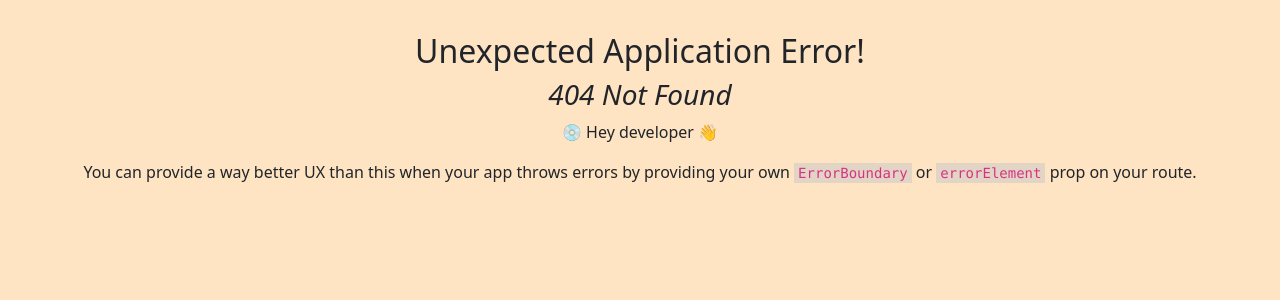
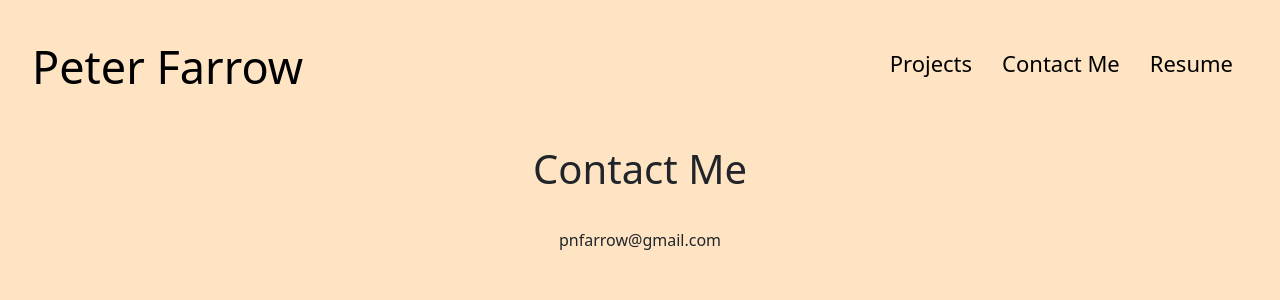
Before and after one commit to peter5farrow/portfolio, a React (Vite) app: page /contact-me in a window 1280 px wide. Before the commit this address had no page. Shown: the top 300 px of the page. Built offline with nearby package versions, Linux system fonts and the light colour scheme.

Commit message:
revisiting this one

```diff
--- a/src/App.css
+++ b/src/App.css
@@ -14,52 +14,6 @@ html {
   margin-bottom: 35px;
 }
 
-/* #navBar {
-  display: flex;
-  justify-content: space-between;
-  align-items: center;
-  margin: 0 5vw 5vh 5vw;
-}
-
-.nav-button {
-  font-size: 1.5rem;
-}
-
-@media (max-width: 1150px) {
-  .nav-button {
-    font-size: 1.25rem;
-  }
-}
-
-@media (max-width: 1000px) {
-  .nav-button {
-    font-size: 1rem;
-  }
-}
-
-@media (max-width: 900px) {
-}
-
-#homeButton {
-  display: flex;
-  justify-content: start;
-  align-items: center;
-  width: 55vw;
-  font-size: 2.5rem;
-}
-
-@media (max-width: 1150px) {
-  #homeButton {
-    font-size: 2rem;
-  }
-}
-
-@media (max-width: 1000px) {
-  #homeButton {
-    font-size: 1.5rem;
-  }
-} */
-
 /* Navbar Styling */
 .navbar {
   padding: 15px 20px;
@@ -72,6 +26,7 @@ html {
   width: 100%;
   justify-content: space-between;
   align-items: center;
+  margin-bottom: 20px;
 }
 
 .logo {
--- a/src/components/NavBar.jsx
+++ b/src/components/NavBar.jsx
@@ -1,34 +1,4 @@
-// import React, { useState } from "react";
-// import NavButton from "./NavButton";
-
-// export default function NavBar() {
-//   const [isOpen, setIsOpen] = useState(false);
-
-//   const toggleMenu = () => {
-//     setIsOpen(!isOpen);
-//   };
-
-//   return (
-//     <div id="navBar">
-//       {/* Hamburger icon */}
-//       <div className="menu-icon" onClick={toggleMenu}>
-//         <div className={`bar ${isOpen ? "open" : ""}`} />
-//         <div className={`bar ${isOpen ? "open" : ""}`} />
-//         <div className={`bar ${isOpen ? "open" : ""}`} />
-//       </div>
-
-//       {/* Nav links */}
-//       <div className={`nav-links ${isOpen ? "active" : ""}`}>
-//         <NavButton page="home" />
-//         <NavButton page="projects" />
-//         <NavButton page="about-me" />
-//         <NavButton page="resume" />
-//       </div>
-//     </div>
-//   );
-// }
-
-import React, { useState } from "react";
+import { useState } from "react";
 import NavButton from "./NavButton";
 
 const Navbar = () => {
@@ -59,7 +29,7 @@ const Navbar = () => {
             <NavButton page="projects" />
           </li>
           <li>
-            <NavButton page="about-me" />
+            <NavButton page="contact-me" />
           </li>
           <li>
             <NavButton page="resume" />
--- a/src/components/PdfViewer.jsx
+++ b/src/components/PdfViewer.jsx
@@ -1,5 +1,3 @@
-import React from "react";
-
 export default function PdfViewer({ url }) {
   return <iframe src={url} width="80%" height="500vh" title="PDF Viewer" />;
 }
--- a/src/main.jsx
+++ b/src/main.jsx
@@ -10,7 +10,7 @@ import App from "./App.jsx";
 import "bootstrap/dist/css/bootstrap.css";
 import Home from "./pages/Home.jsx";
 import Projects from "./pages/Projects.jsx";
-import AboutMe from "./pages/AboutMe.jsx";
+import ContactMe from "./pages/ContactMe.jsx";
 import Resume from "./pages/Resume.jsx";
 
 const router = createBrowserRouter(
@@ -18,7 +18,7 @@ const router = createBrowserRouter(
     <Route path="/" element={<App />}>
       <Route index element={<Home />} />
       <Route path="/projects" element={<Projects />} />
-      <Route path="/about-me" element={<AboutMe />} />
+      <Route path="/contact-me" element={<ContactMe />} />
       <Route path="/resume" element={<Resume />} />
     </Route>
   )
--- a/src/pages/AboutMe.jsx
+++ /dev/null
@@ -1,10 +0,0 @@
-export default function AboutMe() {
-  return (
-    <>
-      <h1 className="header">About me</h1>
-      <div className="text-body">
-        <p>It's me!</p>
-      </div>
-    </>
-  );
-}
--- /dev/null
+++ b/src/pages/ContactMe.jsx
@@ -0,0 +1,10 @@
+export default function ContactMe() {
+  return (
+    <>
+      <h1 className="header">Contact Me</h1>
+      <div className="text-body">
+        <p>pnfarrow@gmail.com</p>
+      </div>
+    </>
+  );
+}
--- a/src/pages/Home.jsx
+++ b/src/pages/Home.jsx
@@ -3,8 +3,9 @@ import headshot from "../assets/headshot.jpg";
 export default function Home() {
   return (
     <>
-      <h1 className="header">Hello</h1>
+      <h1 className="header">Hello.</h1>
       <img src={headshot} alt="headshot" height="450vh" width="auto" />
+      <p>My name is Peter, and I am a software engineer.</p>
     </>
   );
 }
--- a/src/pages/Projects.jsx
+++ b/src/pages/Projects.jsx
@@ -3,7 +3,7 @@ export default function Projects() {
     <>
       <h1 className="header">Here are my projects</h1>
       <div className="text-body">
-        <p>projectprojectprojectproject</p>
+        <p>project1project2project3project4</p>
       </div>
     </>
   );
```
